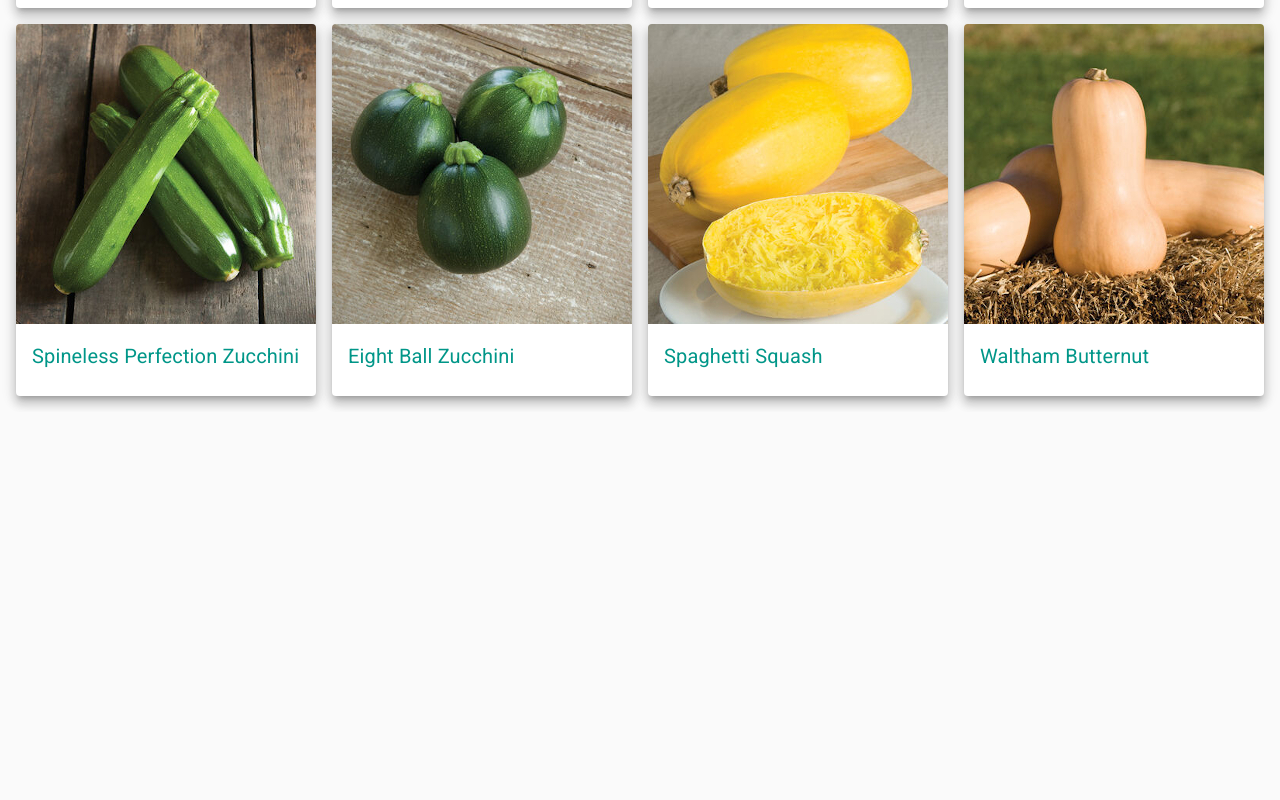
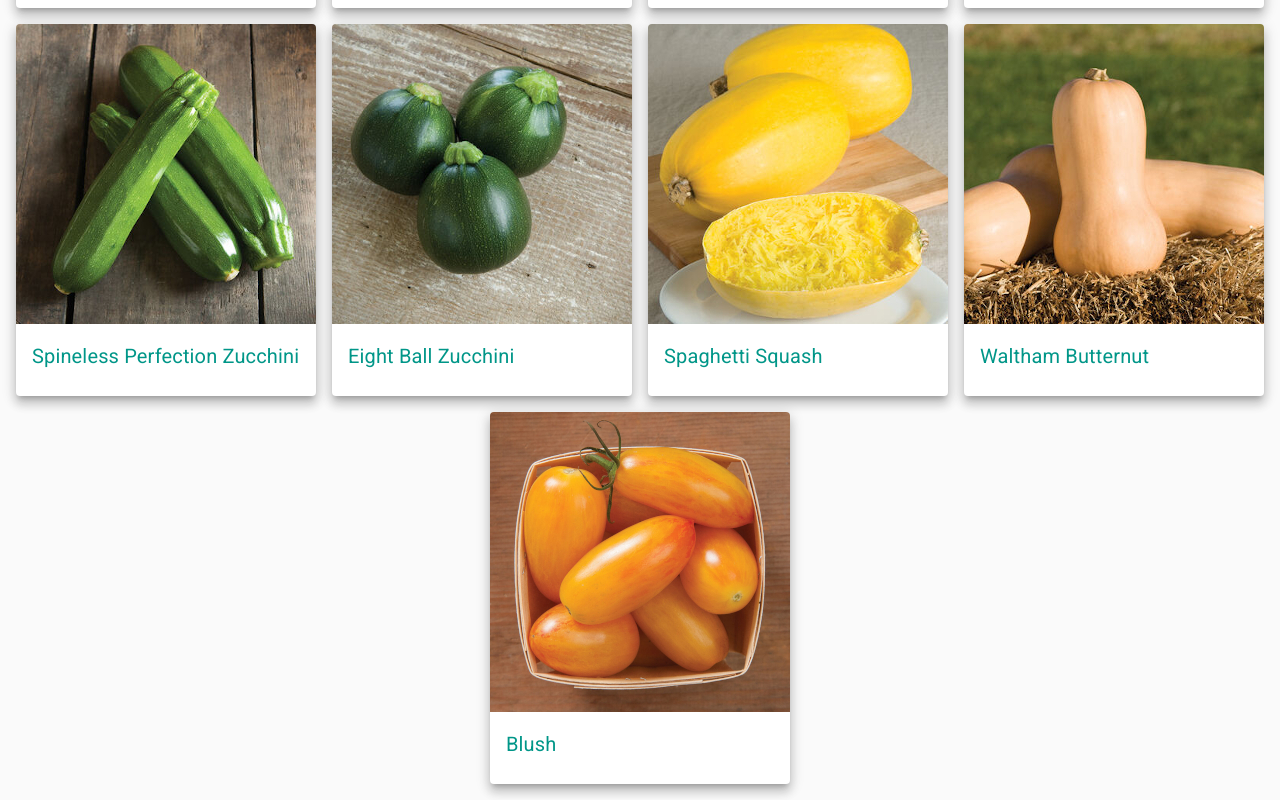
Before and after one commit to fredericbarry/amelegumes, a React (Create React App) app: page / in a window 1280 px wide. Shown: the part 3160-3960 px from the top of the page. Before the commit the page ends 3572 px from the top, so only its background shows below. Built offline with nearby package versions, Linux system fonts and the light colour scheme.

Commit message:
Add product

```diff
--- a/src/products.js
+++ b/src/products.js
@@ -269,4 +269,12 @@ export const products = [
     image: "waltham-butternut.jpg",
     isFavorite: false,
   },
+  {
+    id: 36,
+    name: "Blush",
+    category: "tomato",
+    image: "blush.jpg",
+    isDeterminate: false,
+    isFavorite: false,
+  },
 ];
```
Also changed, not shown: public/images/products/blush.jpg (added).
